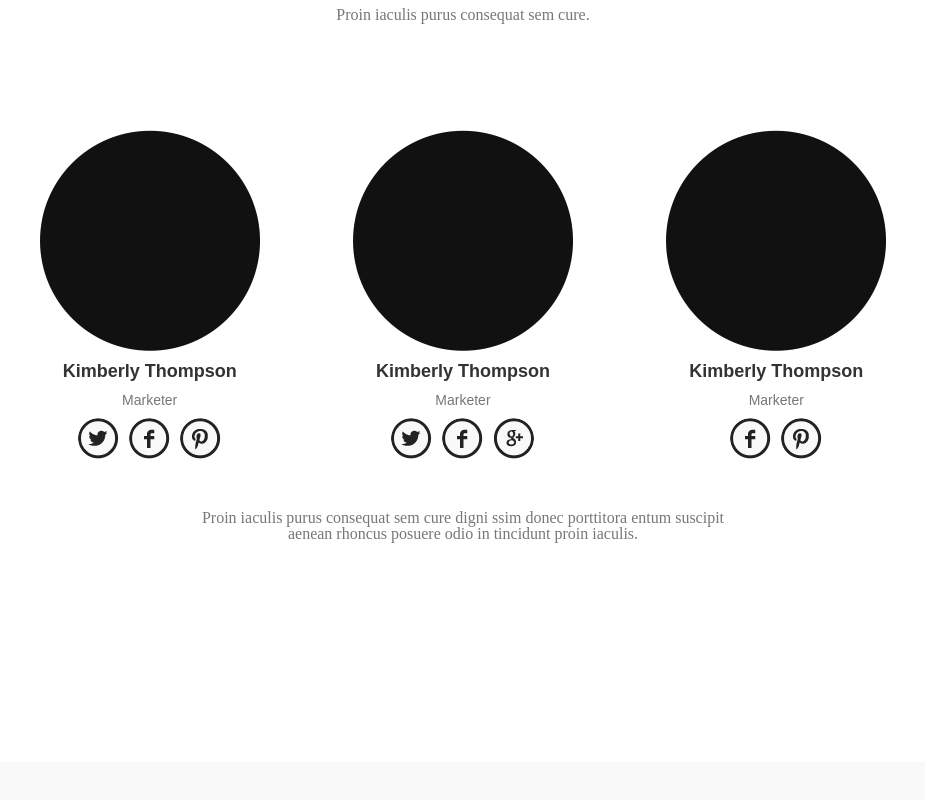
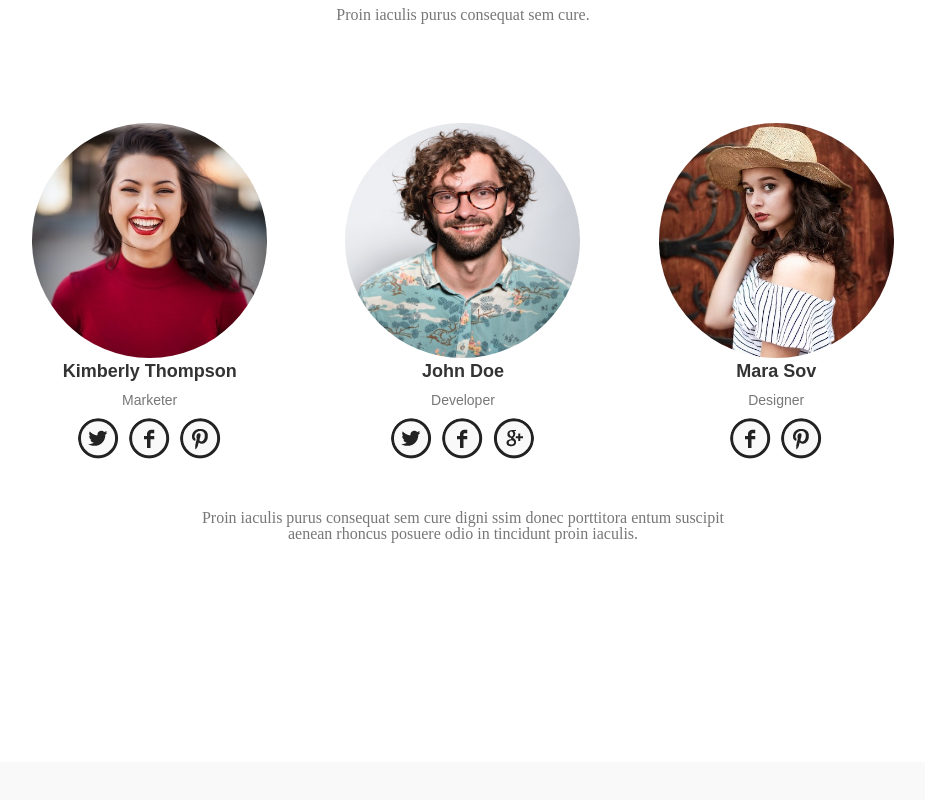
Before and after one commit to pashutaz/psdLanding, a plain HTML site: page index.html in a window 1280 px wide. Shown: the part 3312-4112 px from the top of the page, without its empty margins (177-1102 px from the left). Drawn offline with Linux system fonts and the light colour scheme.

Commit message:
Add "team members"

```diff
--- a/index.html
+++ b/index.html
@@ -176,7 +176,7 @@ Our Triumph</h5>
                 <p class="descr">Proin iaculis purus consequat sem cure.</p>
                 <div class="team-wrap">
                     <div class="team-item">
-                        <img src='images/team-item-image1.png' alt="">
+                        <img src='images/team-member-1.jpg' alt="">
 
                         <h5 class="title">Kimberly Thompson</h5>
                         <p class="cat">Marketer</p>
@@ -187,10 +187,10 @@ Our Triumph</h5>
                         </div>
                     </div>
                     <div class="team-item">
-                        <img src='images/team-item-image1.png' alt="">
+                        <img src='images/team-member-2.jpg' alt="">
 
-                        <h5 class="title">Kimberly Thompson</h5>
-                        <p class="cat">Marketer</p>
+                        <h5 class="title">John Doe</h5>
+                        <p class="cat">Developer</p>
                         <div class="social">
                             <a href="https://twitter.com" class="ic-tw">&nbsp;</a>
                             <a href="https://www.facebook.com" class="ic-fb">&nbsp;</a>
@@ -198,10 +198,10 @@ Our Triumph</h5>
                         </div>
                     </div>
                     <div class="team-item">
-                        <img src='images/team-item-image1.png' alt="">
+                        <img src='images/team-member-3.jpg' alt="">
 
-                        <h5 class="title">Kimberly Thompson</h5>
-                        <p class="cat">Marketer</p>
+                        <h5 class="title">Mara Sov</h5>
+                        <p class="cat">Designer</p>
                         <div class="social">
                             <a href="https://www.facebook.com" class="ic-fb">&nbsp;</a>
                             <a href="https://ru.pinterest.com" class="ic-pn">&nbsp;</a>
--- a/style.css
+++ b/style.css
@@ -317,7 +317,12 @@ h2.title {
     float: left;
     width: 33.33%;
     margin-bottom: 51px;
+}
 
+.team-item img {
+    width: 235px;
+    height: 235px;
+    border-radius: 50%;
 }
 
 .ic-tw {
```
Also changed, not shown: images/team-member-1.jpg (added), images/team-member-2.jpg (added), images/team-member-3.jpg (added).
